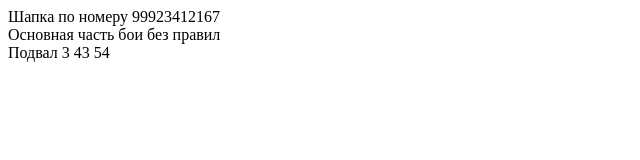
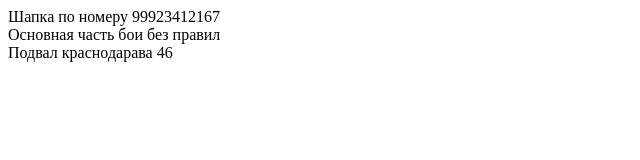
Before and after one commit to olegdorofeiv/Skelet, a plain HTML site: page index.html in a window 1280 px wide. Shown: the full height of the page, 0-640 px from the left. Drawn offline with Linux system fonts and the light colour scheme.

Commit message:
Update index.html

```diff
--- a/index.html
+++ b/index.html
@@ -5,6 +5,6 @@
      <body>
 	<header>Шапка по номеру 99923412167</header>
 	<main>Основная часть бои без правил</main>
-	<footer>Подвал 3 43 54</footer>
+	<footer>Подвал краснодарава 46</footer>
      </body>
 </html>
```
